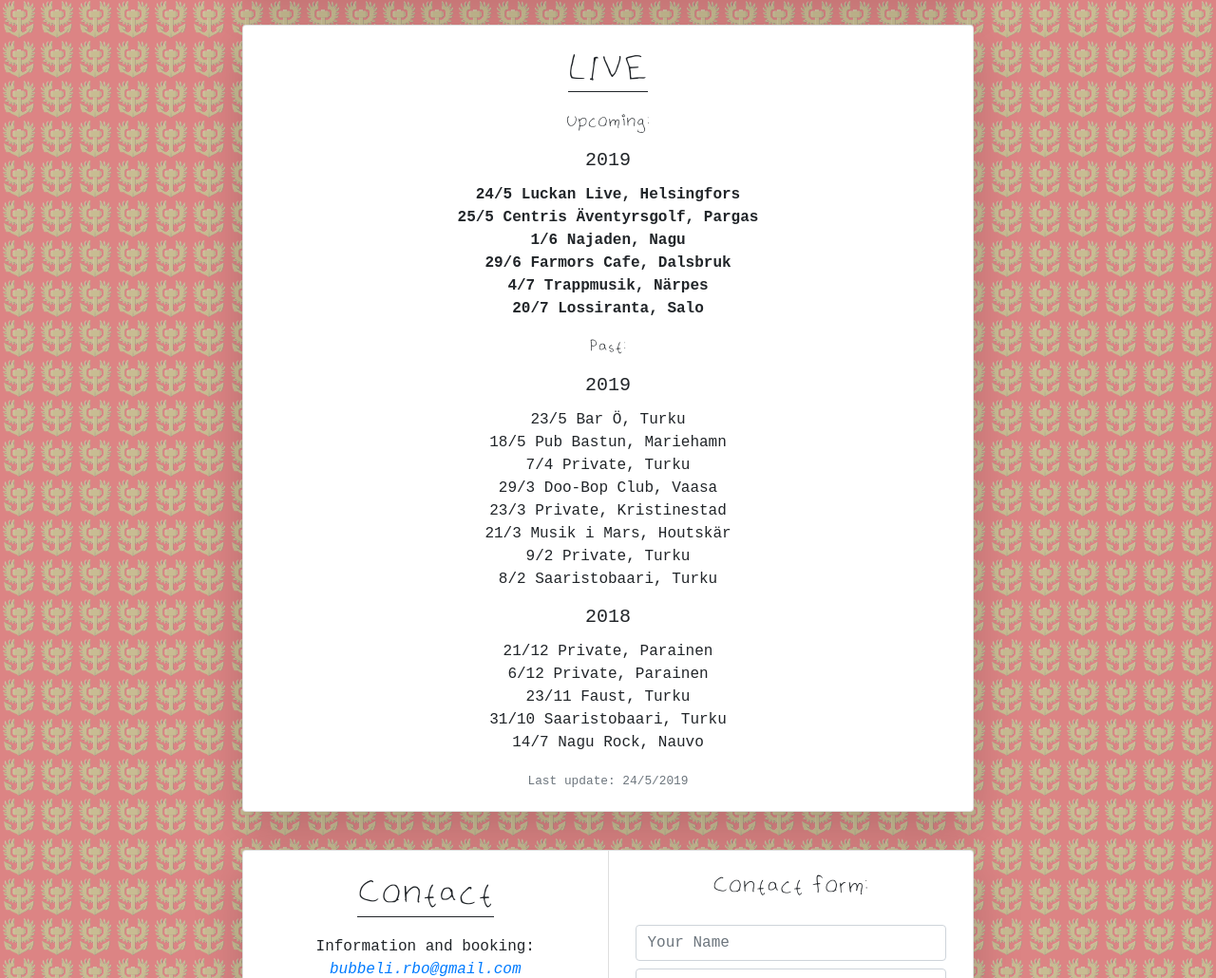
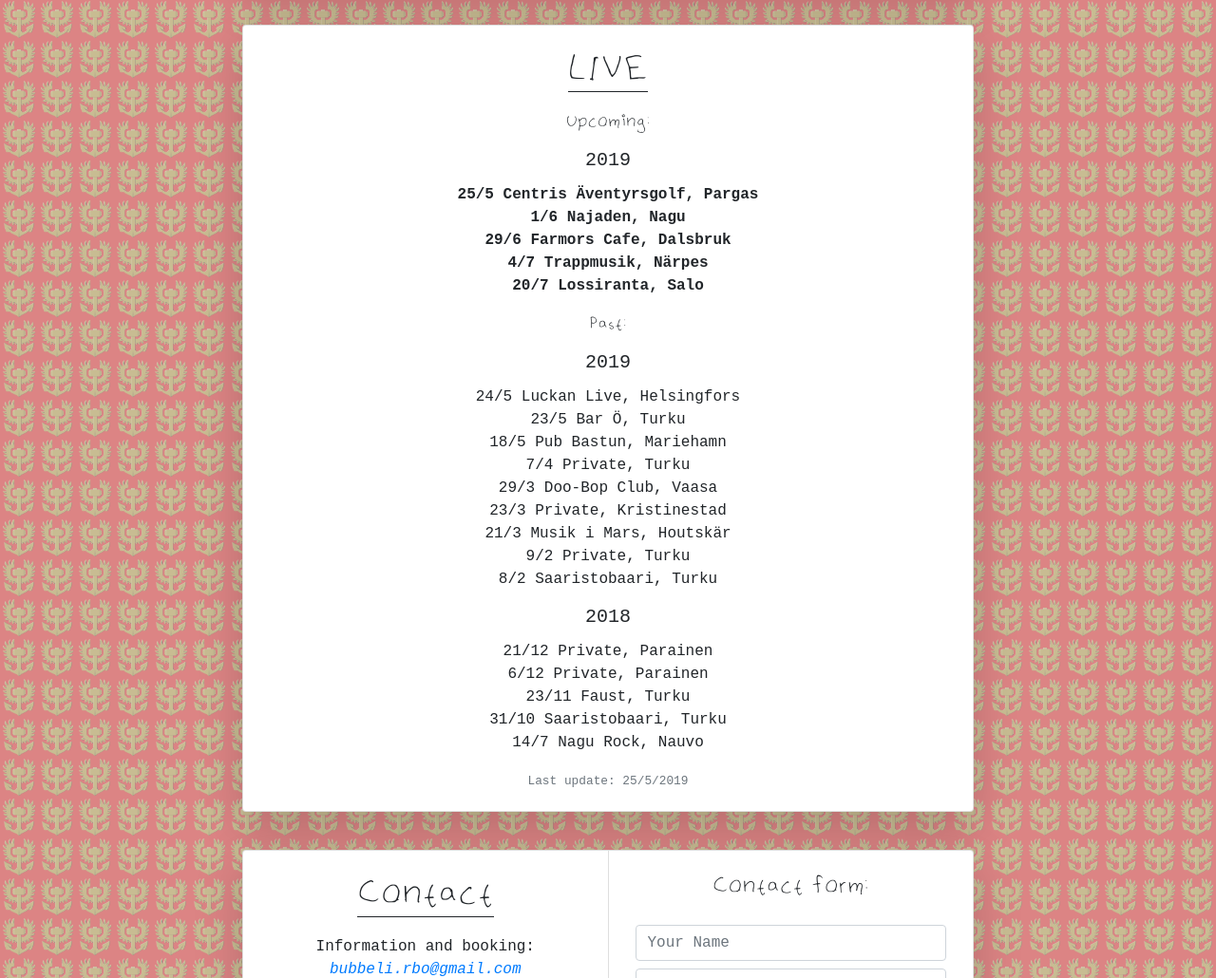
Before and after one commit to JewHo/Bubbeli, a plain HTML site: page index.html in a window 1280 px wide. Shown: the part 1890-2920 px from the top of the page at 95% size. Drawn offline with Linux system fonts and the light colour scheme.

Commit message:
Live update

```diff
--- a/index.html
+++ b/index.html
@@ -142,7 +142,7 @@
 
 
 
-            24/5 Luckan Live, Helsingfors<br/>
+
             25/5 Centris Äventyrsgolf, Pargas<br/>
             1/6 Najaden, Nagu<br/>
             29/6 Farmors Cafe, Dalsbruk<br/>
@@ -154,6 +154,7 @@
           <h5 class="card-title"><font size="5">Past:</font></h5>
           <h5 class="card-title" style="font-family:monospace;">2019</h5>
           <p class="card-text" style="font-family:monospace;">
+24/5 Luckan Live, Helsingfors<br/>
 23/5 Bar Ö, Turku<br/>
 18/5 Pub Bastun, Mariehamn<br/>
             7/4 Private, Turku<br/>
@@ -176,7 +177,7 @@
 
             <p class="card-text" style="font-family:monospace;">
               <small class="text-muted">
-                Last update: 24/5/2019
+                Last update: 25/5/2019
               </small>
             </p>
           </div>
```
